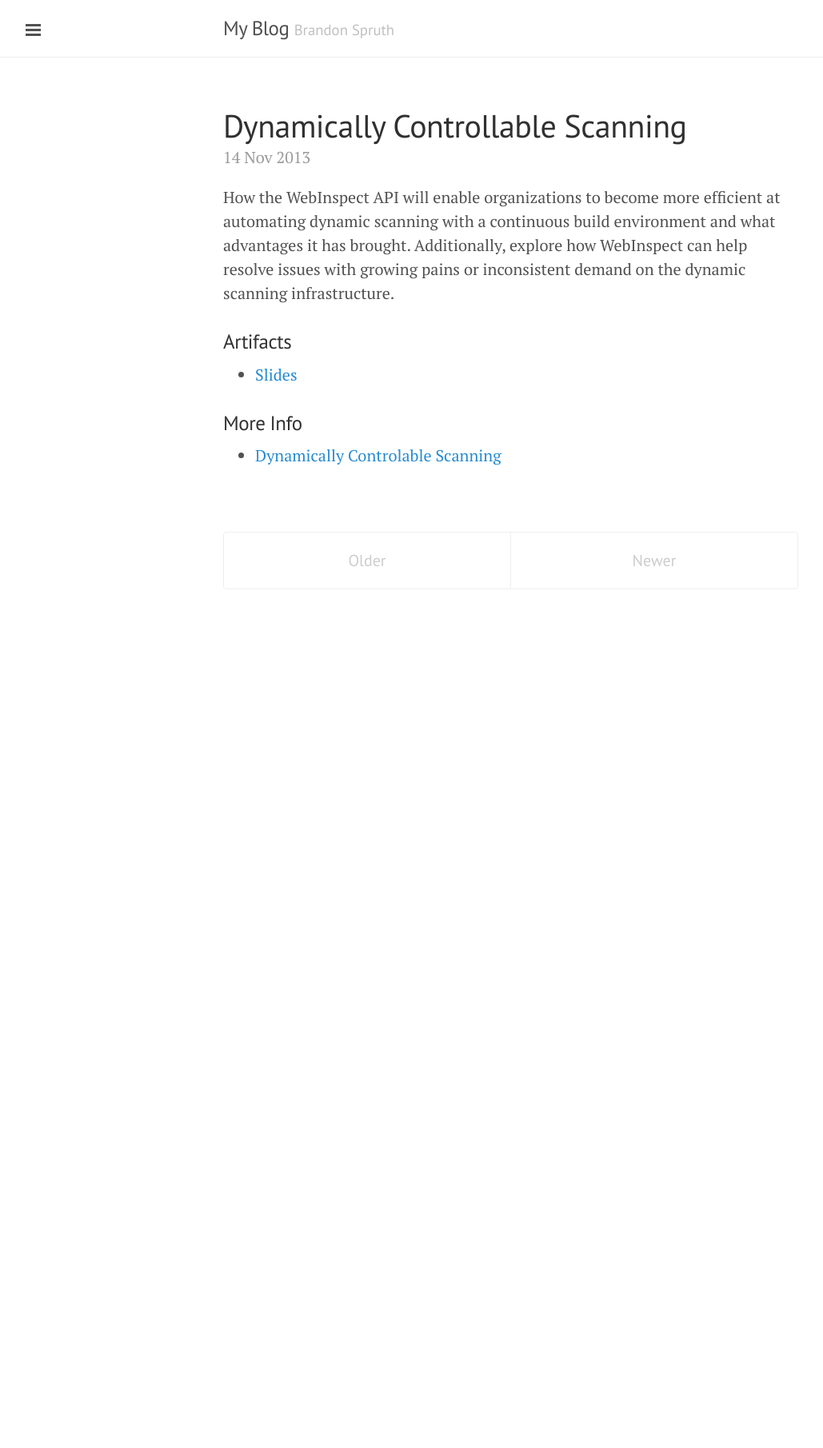
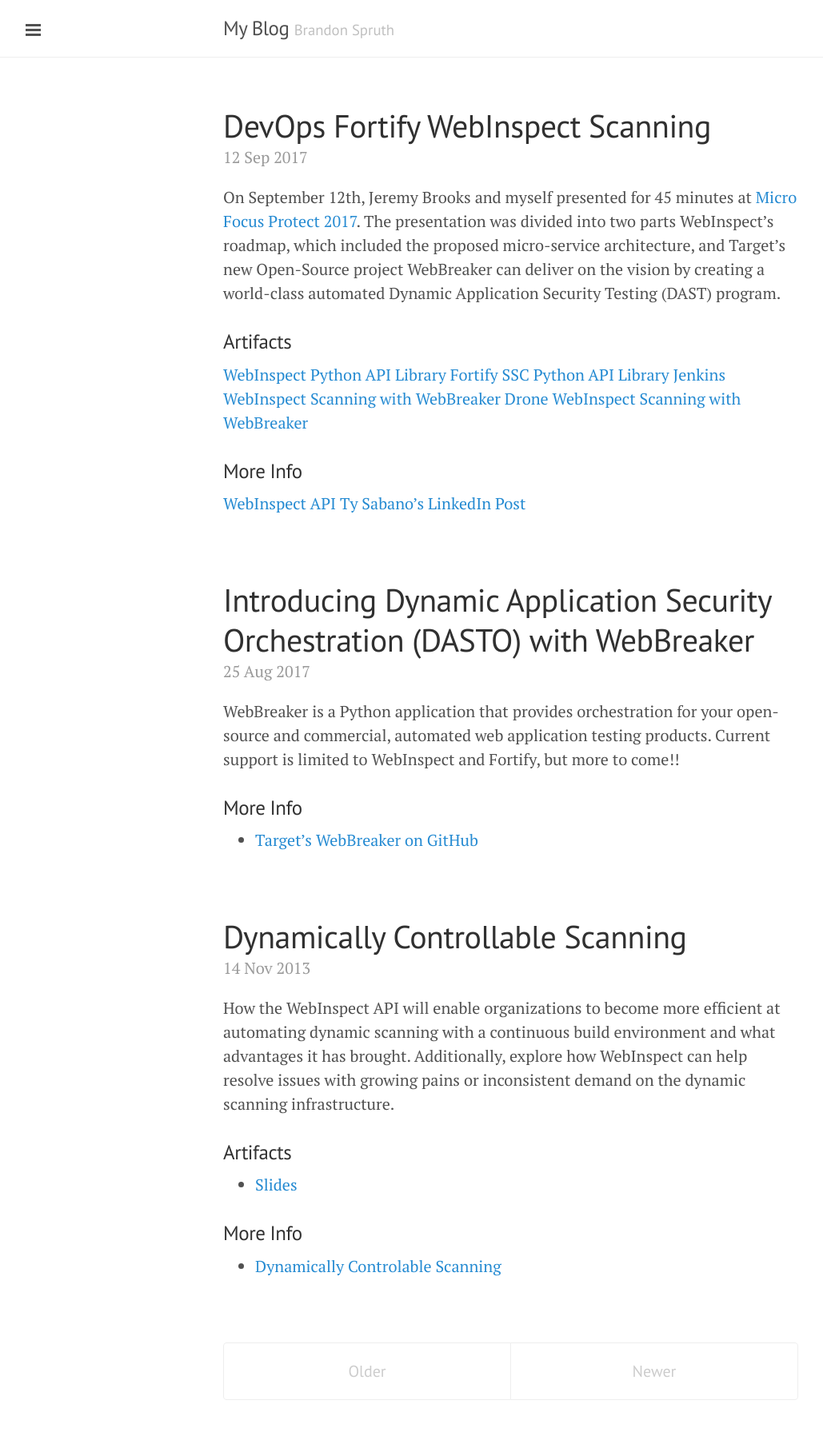
Before and after one commit to xolian/xolian.github.com, a Jekyll site: the page built from index.html, in a window 1280 px wide. Shown: the whole page at 80% size, without its empty margins (1-1030 px from the left). Built offline with Jekyll 4.4.1, drawn with Linux system fonts in a browser that asks for light colours; Markdown is read by kramdown in place of the engine named in the settings; the list of posts is cut into pages by our own code; before the commit the page ends 900 px from its top, so only the background shows below that.

Commit message:
added webbreaker posts and created work links

```diff
--- /dev/null
+++ b/_posts/2017-08-25-webbreaker-launch.md
@@ -0,0 +1,13 @@
+---
+layout: post
+title: Introducing Dynamic Application Security Orchestration (DASTO) with WebBreaker
+product: WebBreaker
+category: open-source
+---
+
+WebBreaker is a Python application that provides orchestration for your open-source and commercial, automated web application testing products.  Current support is limited to WebInspect and Fortify, but more to come!!
+
+
+### More Info
+
+* [Target's WebBreaker on GitHub](https://github.com/target/webbreaker)
--- /dev/null
+++ b/_posts/2017-09-12-webbreaker-protect.md
@@ -0,0 +1,18 @@
+---
+layout: post
+venue: Protect 2017
+title: DevOps Fortify WebInspect Scanning
+category: talk
+---
+
+On September 12th, Jeremy Brooks and myself presented for 45 minutes at [Micro Focus Protect 2017](https://softwareevents.microfocus.com/). The presentation was divided into two parts WebInspect's roadmap, which included the proposed micro-service architecture, and Target's new Open-Source project WebBreaker can deliver on the vision by creating a world-class automated Dynamic Application Security Testing (DAST) program.
+
+### Artifacts
+[WebInspect Python API Library](https://pypi.python.org/pypi/webinspectapi)
+[Fortify SSC Python API Library](https://pypi.python.org/pypi/fortifyapi)
+[Jenkins WebInspect Scanning with WebBreaker]()
+[Drone WebInspect Scanning with WebBreaker]()
+
+### More Info
+[WebInspect API](https://community.saas.hpe.com/dcvta86296/attachments/dcvta86296/forify-documentation/2/1/WebInspect%2010.30%20-%20Protocols%20and%20Ports.docx)
+[Ty Sabano's LinkedIn Post](https://www.linkedin.com/feed/update/urn:li:activity:6313467782113697792)
```
Also changed, not shown: work.md (+1 -1 lines).
